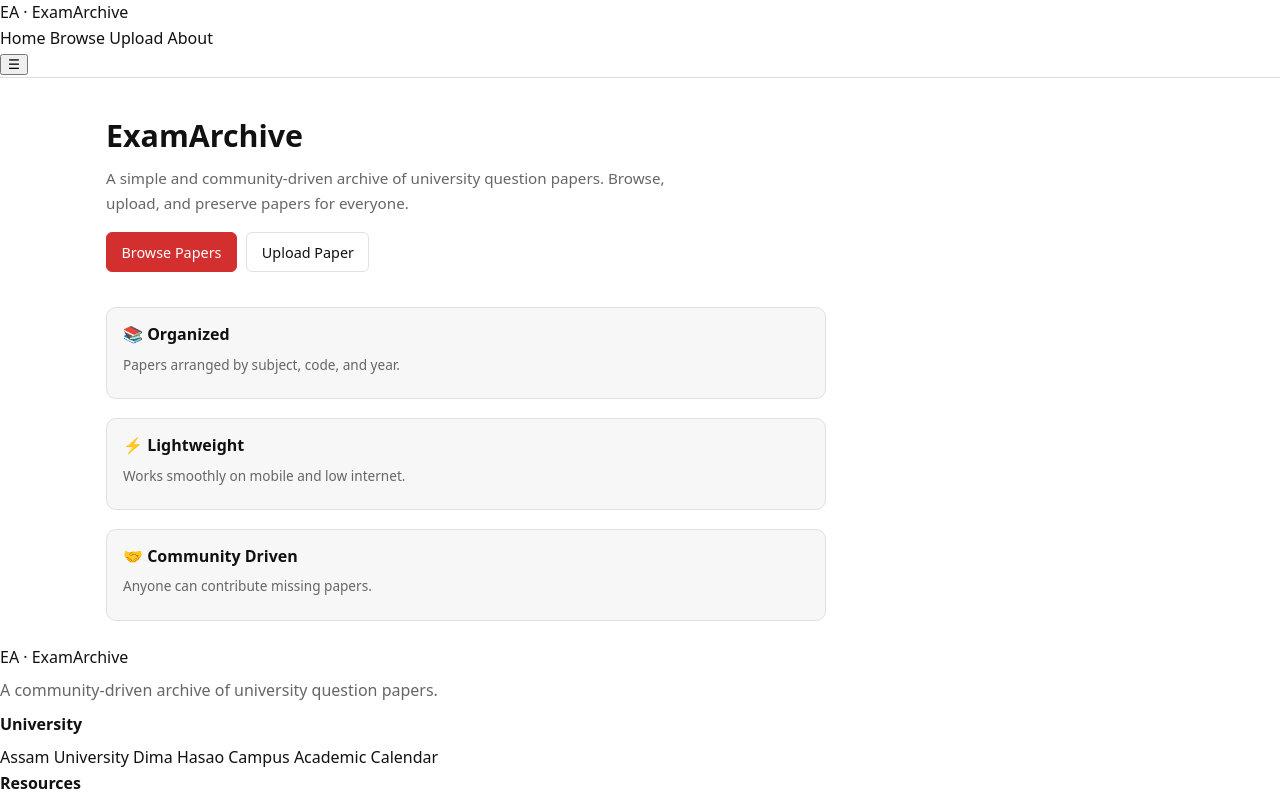
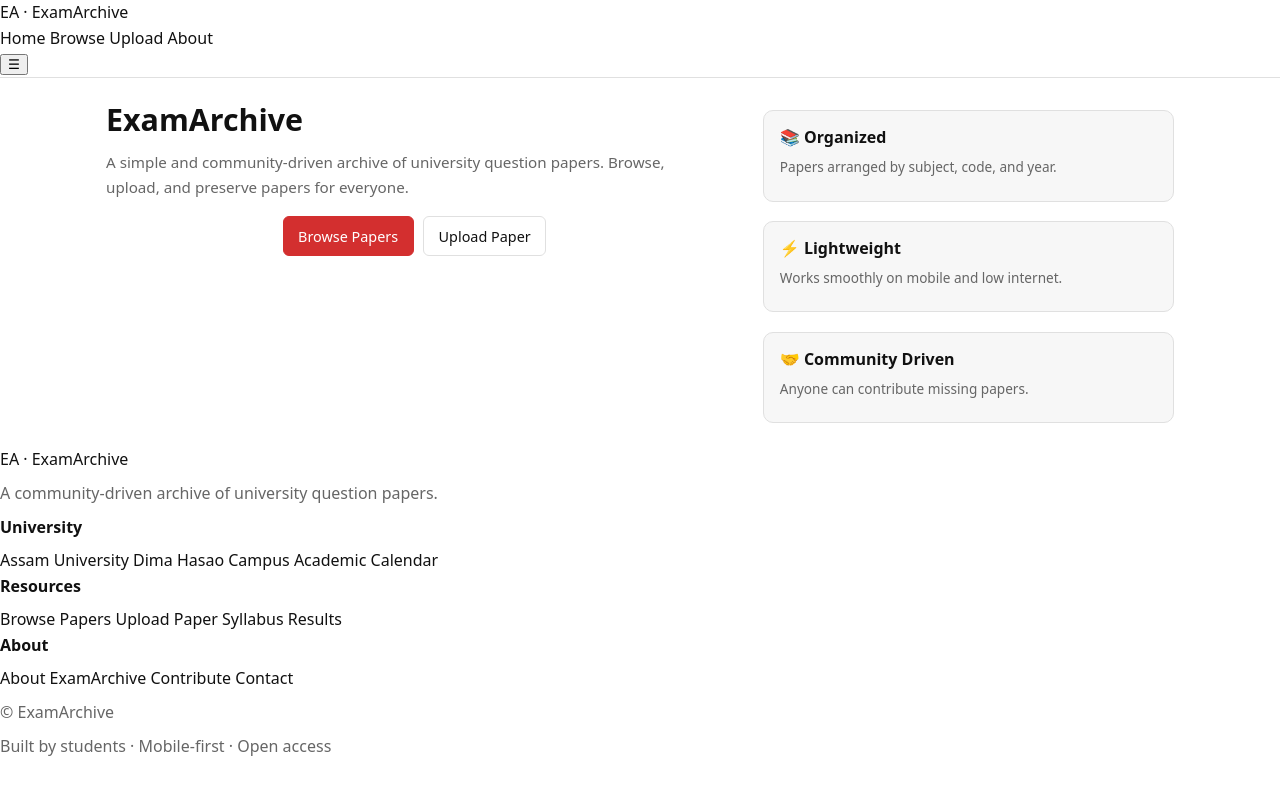
Before and after one commit to Omdas11/examarchive-v2, a plain HTML site: page index.html in a window 1280 px wide. Shown: the top 800 px of the page. Drawn offline with Linux system fonts and the light colour scheme.

Commit message:
Update home.css

```diff
--- a/css/home.css
+++ b/css/home.css
@@ -63,21 +63,20 @@
   color: var(--text-muted);
 }
 
-/* ---------- Desktop Layout ---------- */
-@media (min-width: 768px) {
+/* ---------- Desktop Layout (Improved) ---------- */
+@media (min-width: 1024px) {
   .home {
-    padding-top: 2.5rem;
+    display: grid;
+    grid-template-columns: 1.2fr 0.8fr;
+    gap: 2.5rem;
+    align-items: start;
   }
 
   .hero {
-    max-width: 700px;
-  }
-
-  .hero-actions {
-    justify-content: flex-start; /* 👈 looks better on desktop */
+    max-width: none;
   }
 
   .features {
-    max-width: 720px;
+    margin-top: 0.5rem;
   }
 }
```
